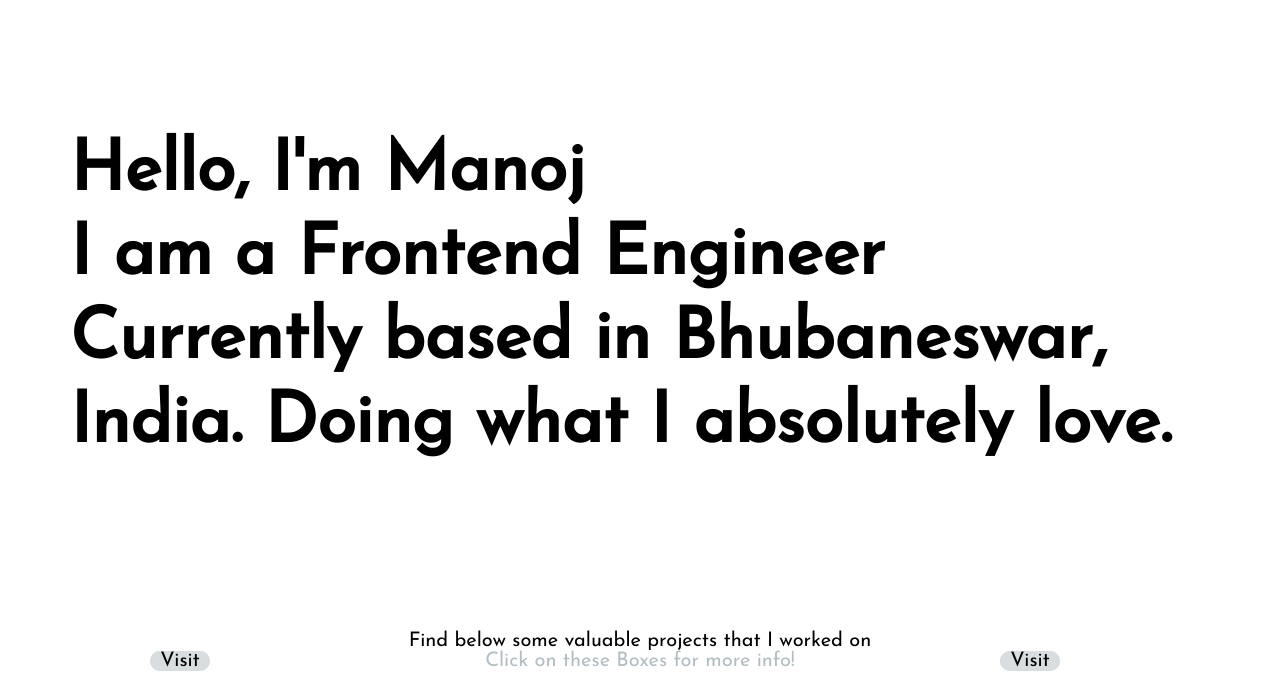
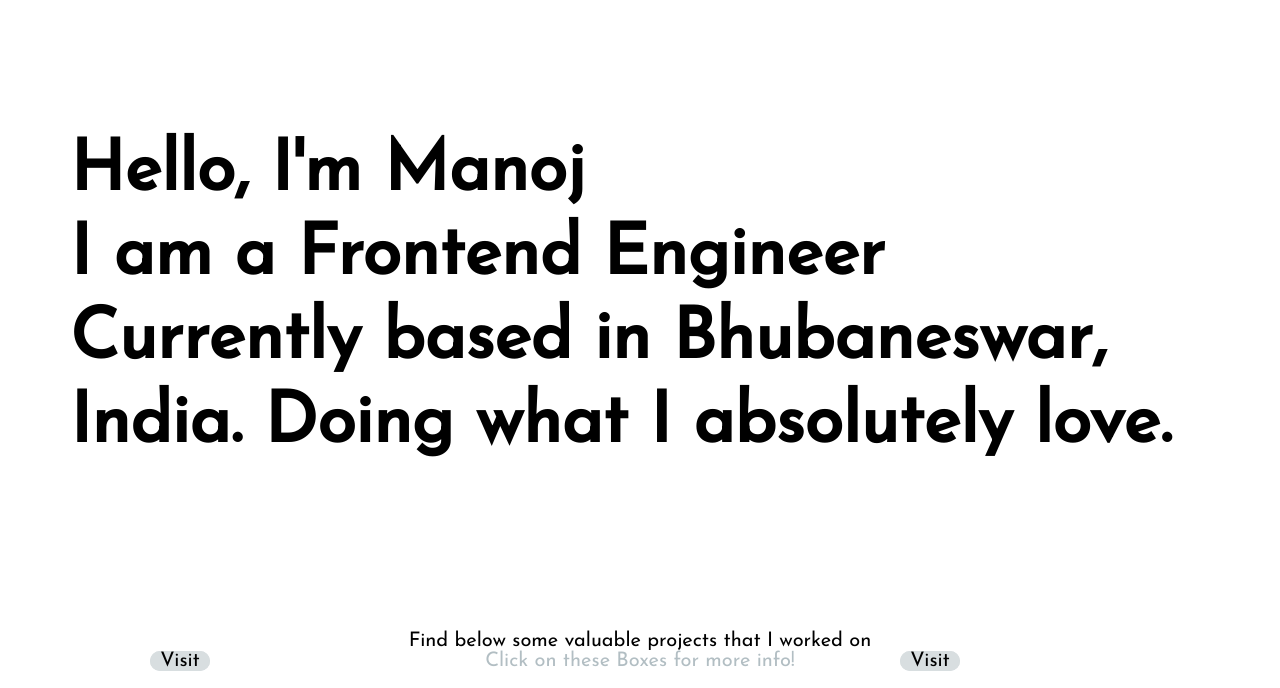
Before and after one commit to manojkumarmks/manoj-portfolio, a plain HTML site: page index.html in a window 1280 px wide. Shown: the part 69-757 px from the top of the page. Drawn offline with Linux system fonts and the light colour scheme; a web font is replaced by a local one.

Commit message:
Update style.css

```diff
--- a/style.css
+++ b/style.css
@@ -116,7 +116,7 @@ nav{
 .p3{
     position: absolute;
     margin-top: -9rem;
-    margin: -8rem 0rem 0rem 100rem;
+    margin: -8rem 0rem 0rem 90rem;
     height: 2rem;
     width: 6rem;
     border-radius: 4rem;
@@ -136,7 +136,7 @@ nav{
 .p5{
     position: absolute;
     margin-top: -9rem;
-    margin: -8rem 0rem 0rem 100rem;
+    margin: -8rem 0rem 0rem 90rem;
     height: 2rem;
     width: 6rem;
     border-radius: 4rem;
```
